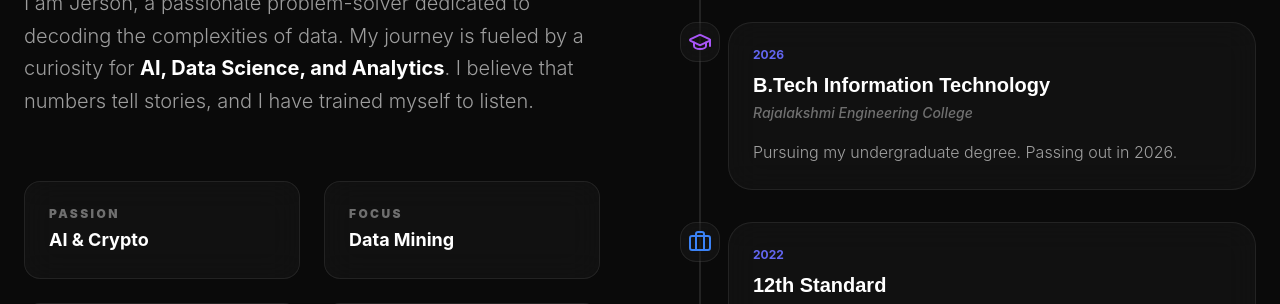
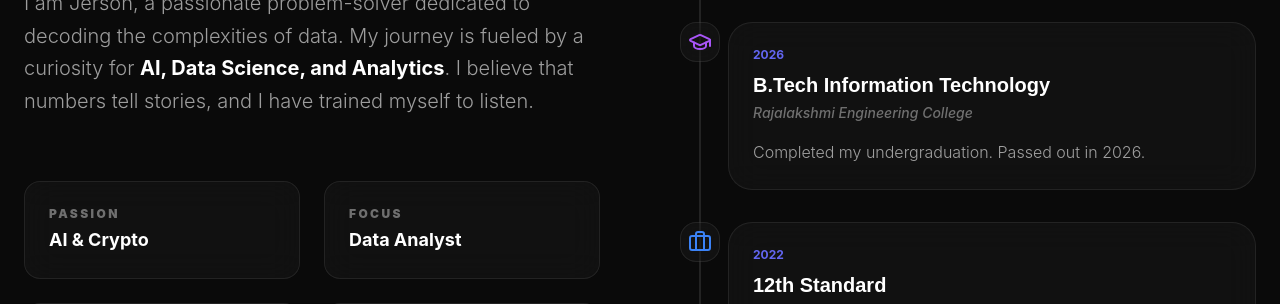
Before and after one commit to Jerson077/portfolio, a React (Vite) app: page / in a window 1280 px wide. Shown: the part 1180-1484 px from the top of the page. Built offline with nearby package versions, Linux system fonts and the light colour scheme.

Commit message:
Updated text details

```diff
--- a/src/components/About.jsx
+++ b/src/components/About.jsx
@@ -16,7 +16,7 @@ const About = () => {
       title: "B.Tech Information Technology",
       org: "Rajalakshmi Engineering College",
       icon: <GraduationCap className="text-secondary" />,
-      desc: "Pursuing my undergraduate degree. Passing out in 2026."
+      desc: "Completed my undergraduation. Passed out in 2026."
     },
     {
       year: "2022",
@@ -53,7 +53,7 @@ const About = () => {
             <div className="grid grid-cols-2 gap-6 pt-8">
               {[
                 { label: "Passion", val: "AI & Crypto" },
-                { label: "Focus", val: "Data Mining" },
+                { label: "Focus", val: "Data Analyst" },
                 { label: "Core", val: "Problem Solving" },
                 { label: "Drive", val: "Visualization" }
               ].map((item, i) => (
```
